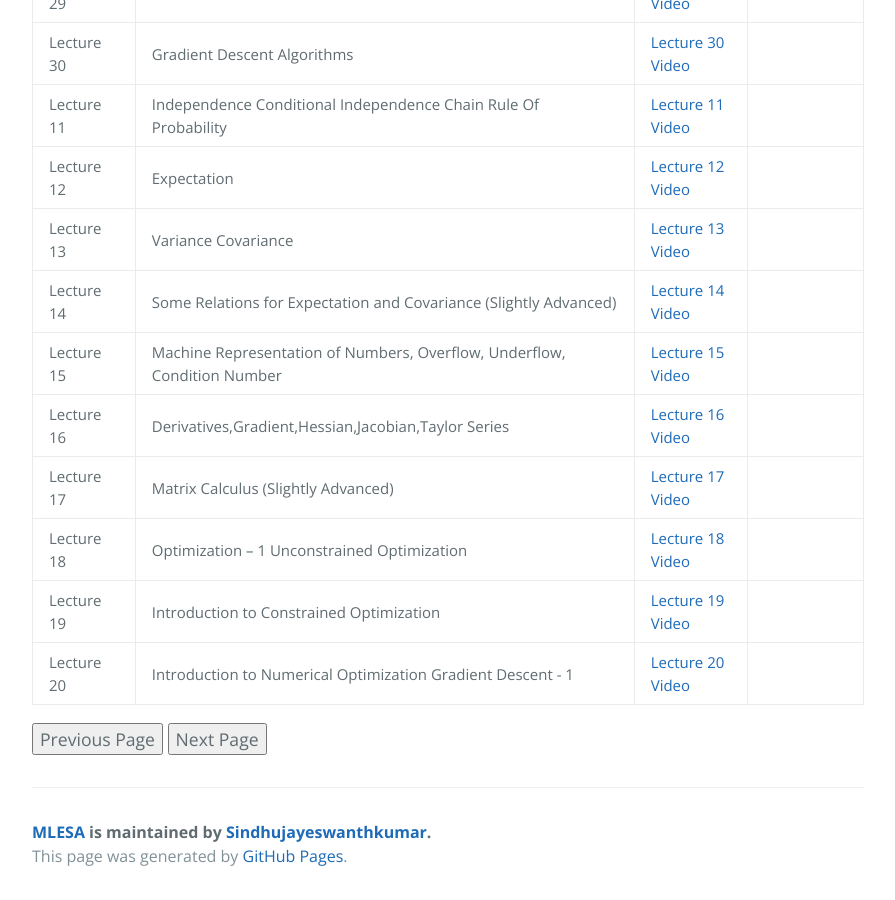
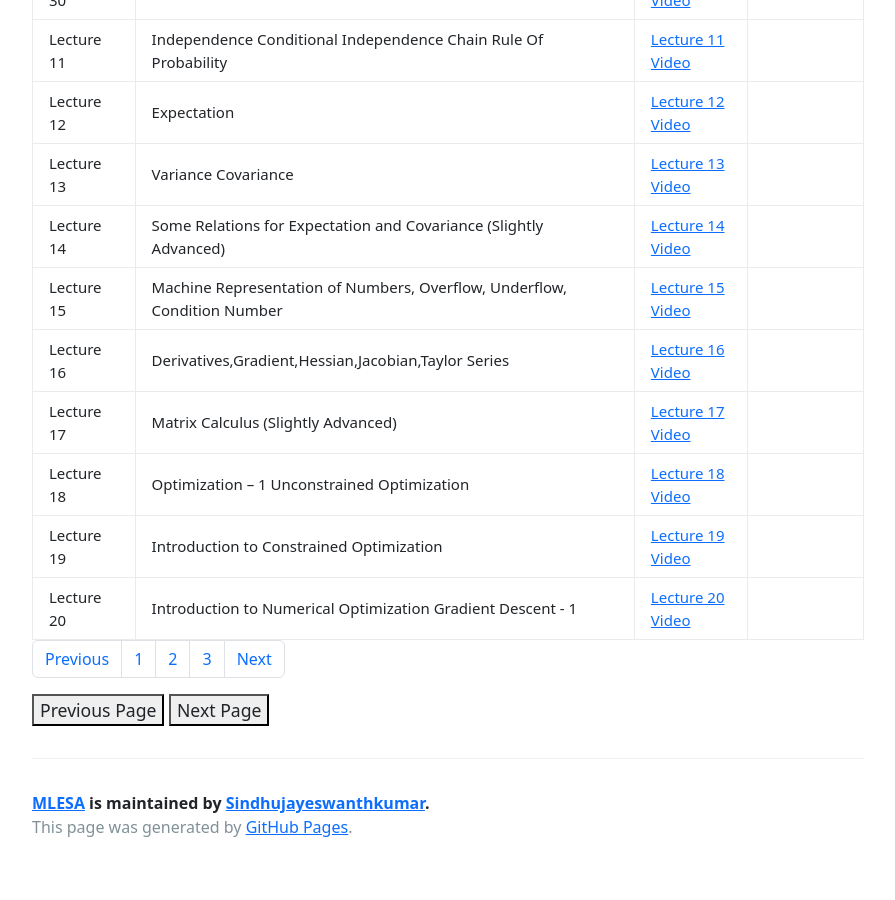
Before and after one commit to Sindhujayeswanthkumar/MLESA, a Jekyll site: the page built from course_page2.md, in a window 1280 px wide and 900 px high, scrolled down 1191 px. Shown: the whole window, without its empty margins (192-1087 px from the left). Built offline with Jekyll 4.4.1, drawn with Linux system fonts in a browser that asks for light colours; after the commit the page ends 2062 px from its top, so only the background shows below that.

Commit message:
Update course_page2.md

```diff
--- a/course_page2.md
+++ b/course_page2.md
@@ -5,6 +5,9 @@ description: Check Video link and Course contents here.
 ---
 
 ## Course Content
+<link href="https://cdn.jsdelivr.net/npm/bootstrap@5.3.0-alpha1/dist/css/bootstrap.min.css" rel="stylesheet" integrity="sha384-GLhlTQ8iRABdZLl6O3oVMWSktQOp6b7In1Zl3/Jr59b6EGGoI1aFkw7cmDA6j6gD" crossorigin="anonymous">
+
+<script src="https://cdn.jsdelivr.net/npm/bootstrap@5.3.0-alpha1/dist/js/bootstrap.bundle.min.js" integrity="sha384-w76AqPfDkMBDXo30jS1Sgez6pr3x5MlQ1ZAGC+nuZB+EYdgRZgiwxhTBTkF7CXvN" crossorigin="anonymous"></script>
 
 <table>
 <thead>
@@ -140,6 +143,15 @@ description: Check Video link and Course contents here.
 </tr>
 </tbody>
 </table>
+<nav aria-label="Page navigation example">
+  <ul class="pagination">
+    <li class="page-item"><a class="page-link" href="#">Previous</a></li>
+    <li class="page-item"><a class="page-link" href="#">1</a></li>
+    <li class="page-item"><a class="page-link" href="#">2</a></li>
+    <li class="page-item"><a class="page-link" href="#">3</a></li>
+    <li class="page-item"><a class="page-link" href="#">Next</a></li>
+  </ul>
+</nav>
 
 <button type="button" onclick="window.location.href='https://github.com/Sindhujayeswanthkumar/machine_learning/';">Previous Page</button>
 <button type="button" onclick="window.location.href='https://github.com/Sindhujayeswanthkumar/machine_learning/';">Next Page</button>
```
